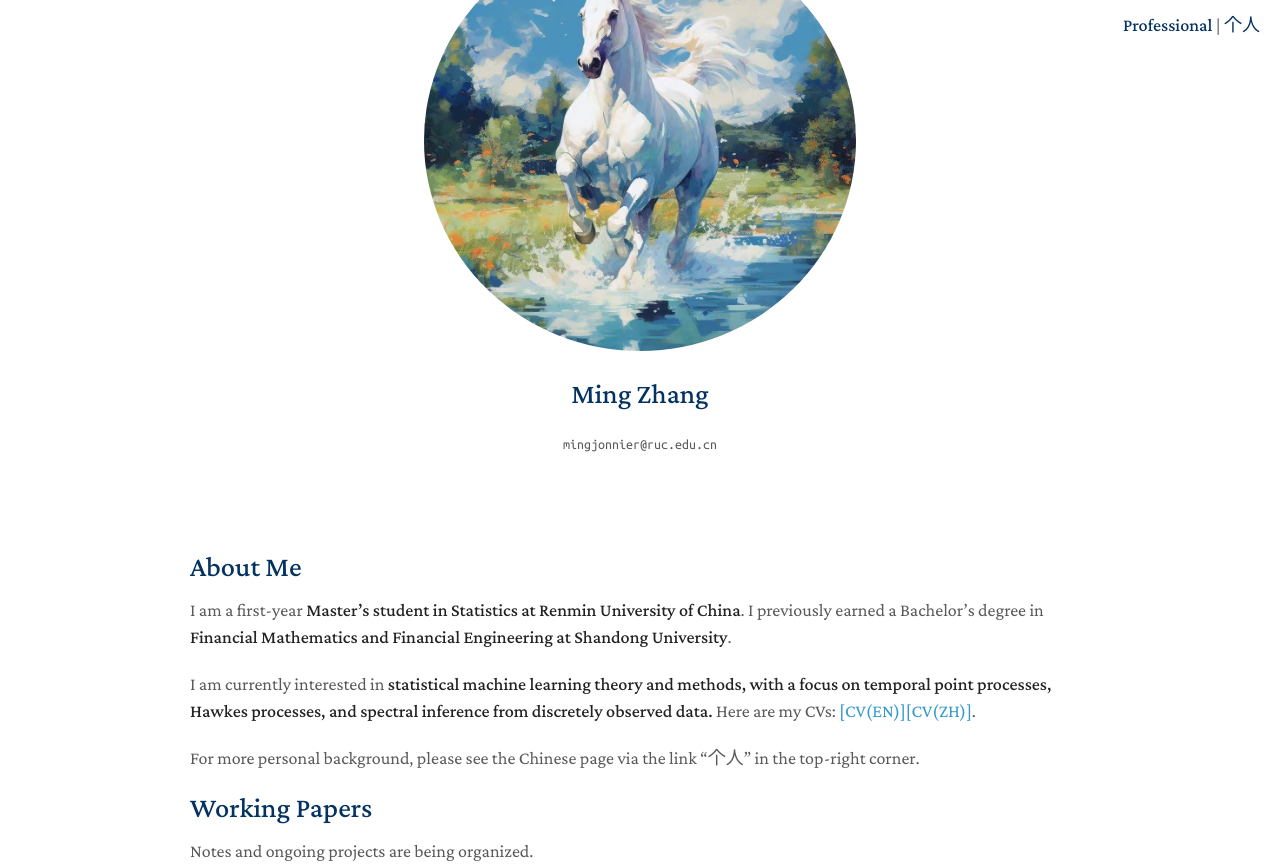
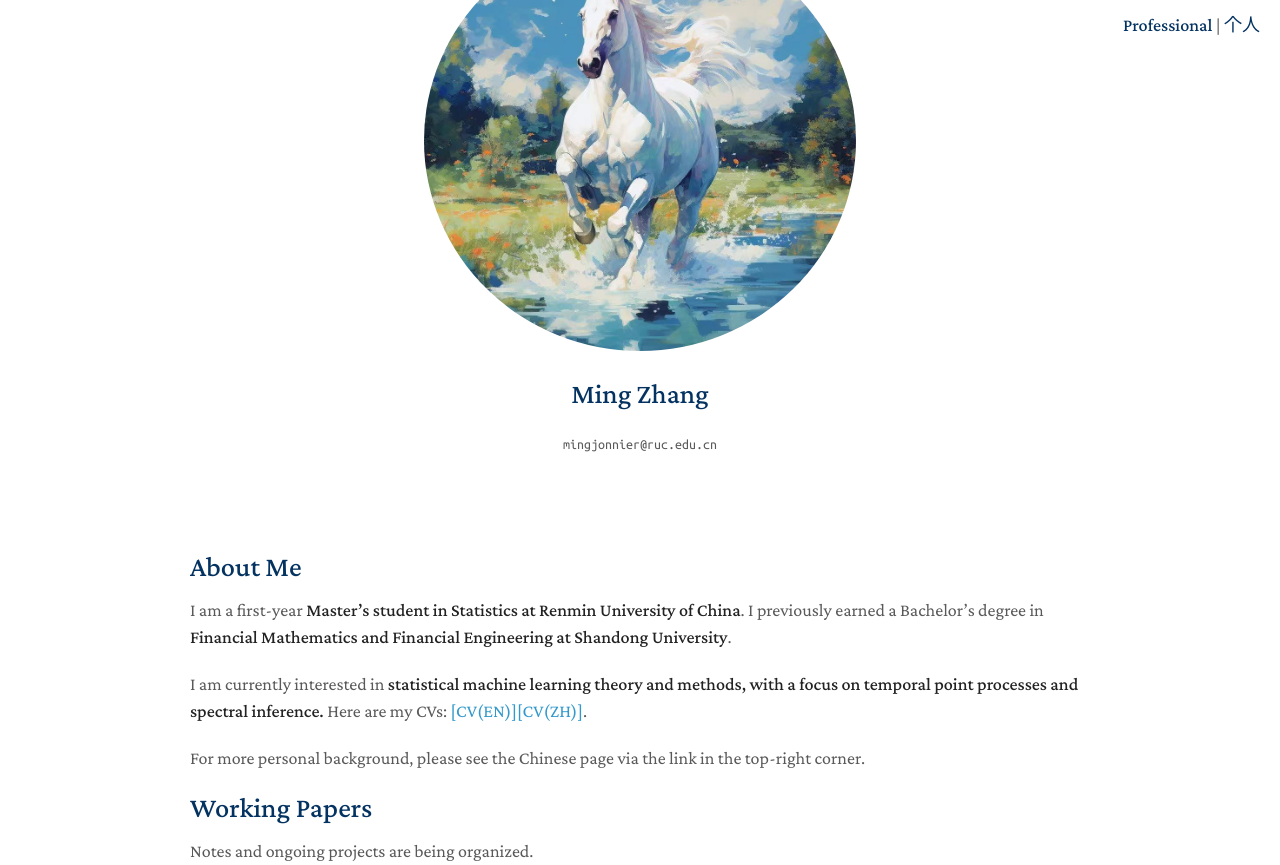
Before and after one commit to zhangming4153/zhangming4153.github.io, a Jekyll site: the page built from index.md, in a window 1280 px wide and 1400 px high, scrolled down 144 px. Shown: the top 865 px of the window. Built offline with Jekyll 4.4.1, drawn with Linux system fonts in a browser that asks for light colours; a style sheet for code colours, icons or effects is not loaded; some of the changed text lies outside the part shown; grey boxes are pictures that could not be loaded.

Commit message:
Update index.md

```diff
--- a/index.md
+++ b/index.md
@@ -6,14 +6,15 @@ title: Ming Zhang
 
 I am a first-year **Master's student in Statistics at Renmin University of China**. I previously earned a Bachelor's degree in **Financial Mathematics and Financial Engineering at Shandong University**.
 
-I am currently interested in **statistical machine learning theory and methods, with a focus on temporal point processes, Hawkes processes, and spectral inference from discretely observed data.** Here are my CVs: [[CV(EN)]](assets/CV_MingZhang_en.pdf)[[CV(ZH)]](assets/CV_MingZhang_cn.pdf).
+I am currently interested in **statistical machine learning theory and methods, with a focus on temporal point processes and spectral inference.** Here are my CVs: [[CV(EN)]](assets/CV_MingZhang_en.pdf)[[CV(ZH)]](assets/CV_MingZhang_cn.pdf).
 
-For more personal background, please see the Chinese page via the link "个人" in the top-right corner.
+For more personal background, please see the Chinese page via the link in the top-right corner.
 
 
 ## Working Papers
 Notes and ongoing projects are being organized.
 
 
-![image](assets/people_0912.pdf)
-A lovely research group photo. The second from the right is me.
+![image](https://zhangming4153/zhangming4153.github.io/assets/people_0912.jpg?raw=true)
+
+A lovely research group photo. From the left to the right are Li Jichu, Zhong Yilun, Wan Cheng, Zhang Jiaming, Prof. Zhou Feng, Zhang Haoran, me, and Li Zhiting..
```
